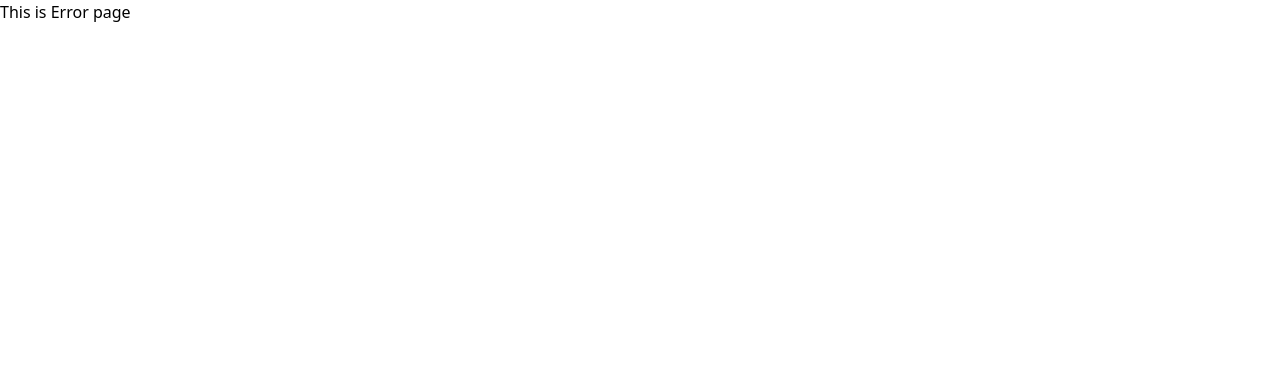
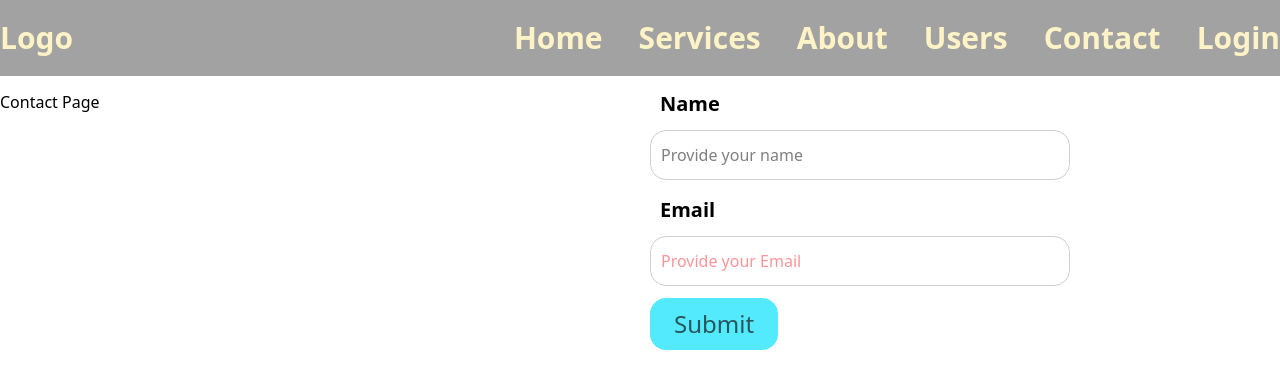
Before and after one commit to lightDevX/reactrouterproject, a React (Vite) app: page /contact in a window 1280 px wide. Before the commit this address had no page. Shown: the top 388 px of the page. Built offline with nearby package versions, Linux system fonts and the light colour scheme.

Commit message:
Basic form design

```diff
--- /dev/null
+++ b/src/components/Contact/Contact.jsx
@@ -0,0 +1,58 @@
+const Contact = () => {
+  const handleSubmit = (event) => {
+    event.preventDefault();
+    const target = event.target;
+    const name = target.name.value;
+    const email = target.email.value;
+
+    console.log("Email:" + " " + email + " " + "Name:" + name);
+  };
+
+  return (
+    <>
+      <div className="grid grid-cols-1 gap-10 md:grid-cols-2 lg:grid-cols-3">
+        <h1>Contact Page</h1>
+
+        <div className="col-span-2 mx-auto w-1/2">
+          <form onSubmit={handleSubmit}>
+            <div className="flex flex-col space-y-3">
+              <label htmlFor="name" className="pl-2.5 text-xl font-semibold">
+                Name
+              </label>
+              <input
+                id="name"
+                name="name"
+                type="text"
+                placeholder="Provide your name"
+                className="rounded-2xl border border-neutral-900/20 px-2.5 py-3 focus:outline focus:outline-red-300"
+                autoComplete="off"
+              />
+            </div>
+            <div className="mt-4 flex flex-col space-y-3">
+              <label htmlFor="email" className="pl-2.5 text-xl font-semibold">
+                Email
+              </label>
+              <input
+                id="email"
+                name="email"
+                type="email"
+                placeholder="Provide your Email"
+                className="rounded-2xl border border-neutral-900/20 px-2.5 py-3 text-red-500 focus:outline focus:outline-red-300"
+                autoComplete="off"
+              />
+            </div>
+
+            <button
+              type="submit"
+              className="mt-3 rounded-2xl bg-cyan-300 px-6 py-2.5 text-2xl text-neutral-900/70"
+            >
+              Submit
+            </button>
+          </form>
+        </div>
+      </div>
+    </>
+  );
+};
+
+export default Contact;
--- a/src/main.jsx
+++ b/src/main.jsx
@@ -2,6 +2,7 @@ import { StrictMode } from "react";
 import { createRoot } from "react-dom/client";
 import { createBrowserRouter, RouterProvider } from "react-router";
 import About from "./components/About/About";
+import Contact from "./components/Contact/Contact";
 import Home from "./components/Home/Home";
 import Services from "./components/Services/Services";
 import UserDetail from "./components/Users/UserDetail";
@@ -23,6 +24,10 @@ const router = createBrowserRouter([
         element: <Services />,
       },
       {
+        path: "/contact",
+        element: <Contact></Contact>,
+      },
+      {
         path: "/users",
         loader: () => fetch("https://jsonplaceholder.typicode.com/users"),
         element: <Users></Users>,
```
